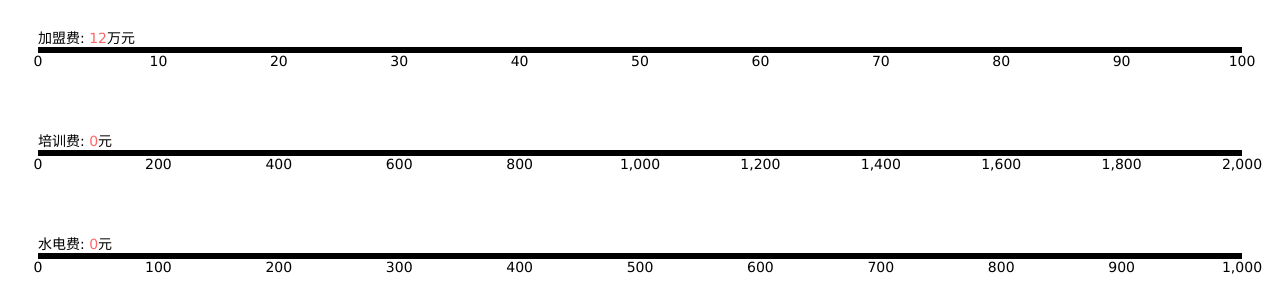
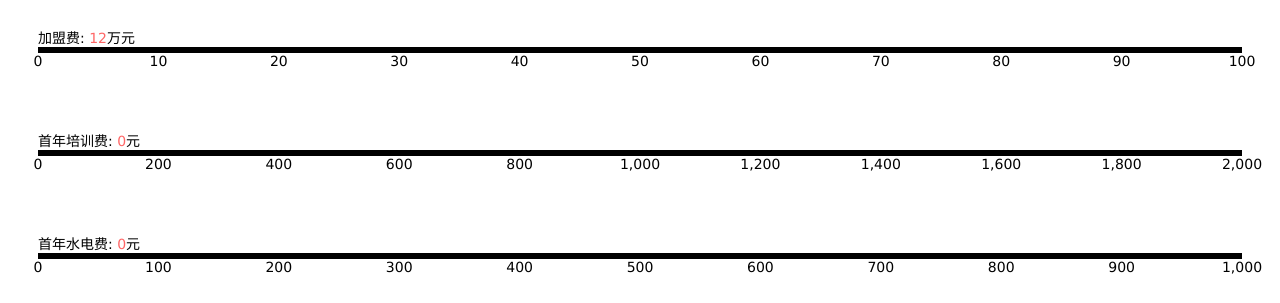
Before and after one commit to 1e0ng/model, a website: page index.html in a window 1280 px wide. Shown: the part 4020-4323 px from the top of the page. Drawn offline with nearby package versions, Linux system fonts and the light colour scheme; files that its build step writes are made by us from their sources.

Commit message:
Fix naming.

```diff
--- a/index.html
+++ b/index.html
@@ -388,7 +388,7 @@
 
           <div class="item row tutoring-cost-first-year">
             <div class="col-sm-4">
-              <div>培训费: <span class="text"></span>元</div>
+              <div>首年培训费: <span class="text"></span>元</div>
             </div>
             <div class="col-sm-8">
               <div class="graph"></div>
@@ -397,7 +397,7 @@
 
           <div class="item row water-elec-cost-first-year">
             <div class="col-sm-4">
-              <div>水电费: <span class="text"></span>元</div>
+              <div>首年水电费: <span class="text"></span>元</div>
             </div>
             <div class="col-sm-8">
               <div class="graph"></div>
```
